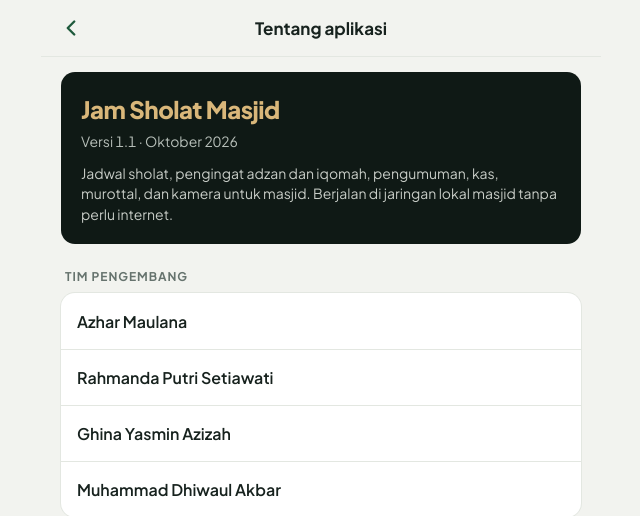
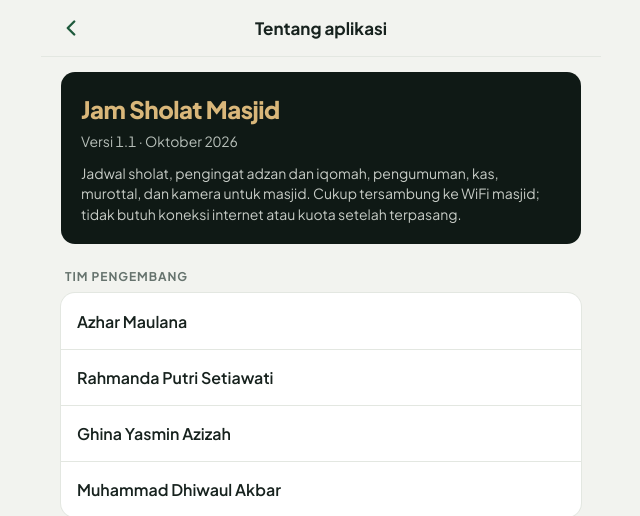
Before and after one commit to ghinayasmin/jam-sholat-masjid, a PHP site: page /admin/about.php in a window 1280 px wide. Shown: the top 516 px of the page, without its empty margins (319-959 px from the left). Run offline with PHP 8.4, Linux system fonts and the light colour scheme; the visitor is signed in with stand-in values (Sample User, id 1).

Commit message:
Clarify on the About page that WiFi is needed but internet is not

```diff
--- a/public/admin/about.php
+++ b/public/admin/about.php
@@ -26,7 +26,7 @@ require __DIR__ . '/_header.php';
 <div class="about-hero">
     <div class="about-name">Jam Sholat Masjid</div>
     <div class="about-ver">Versi <?= APP_VERSION ?> · <?= APP_RELEASE ?></div>
-    <p>Jadwal sholat, pengingat adzan dan iqomah, pengumuman, kas, murottal, dan kamera untuk masjid. Berjalan di jaringan lokal masjid tanpa perlu internet.</p>
+    <p>Jadwal sholat, pengingat adzan dan iqomah, pengumuman, kas, murottal, dan kamera untuk masjid. Cukup tersambung ke WiFi masjid; tidak butuh koneksi internet atau kuota setelah terpasang.</p>
 </div>
 
 <section class="group" aria-labelledby="g-tim">
```
